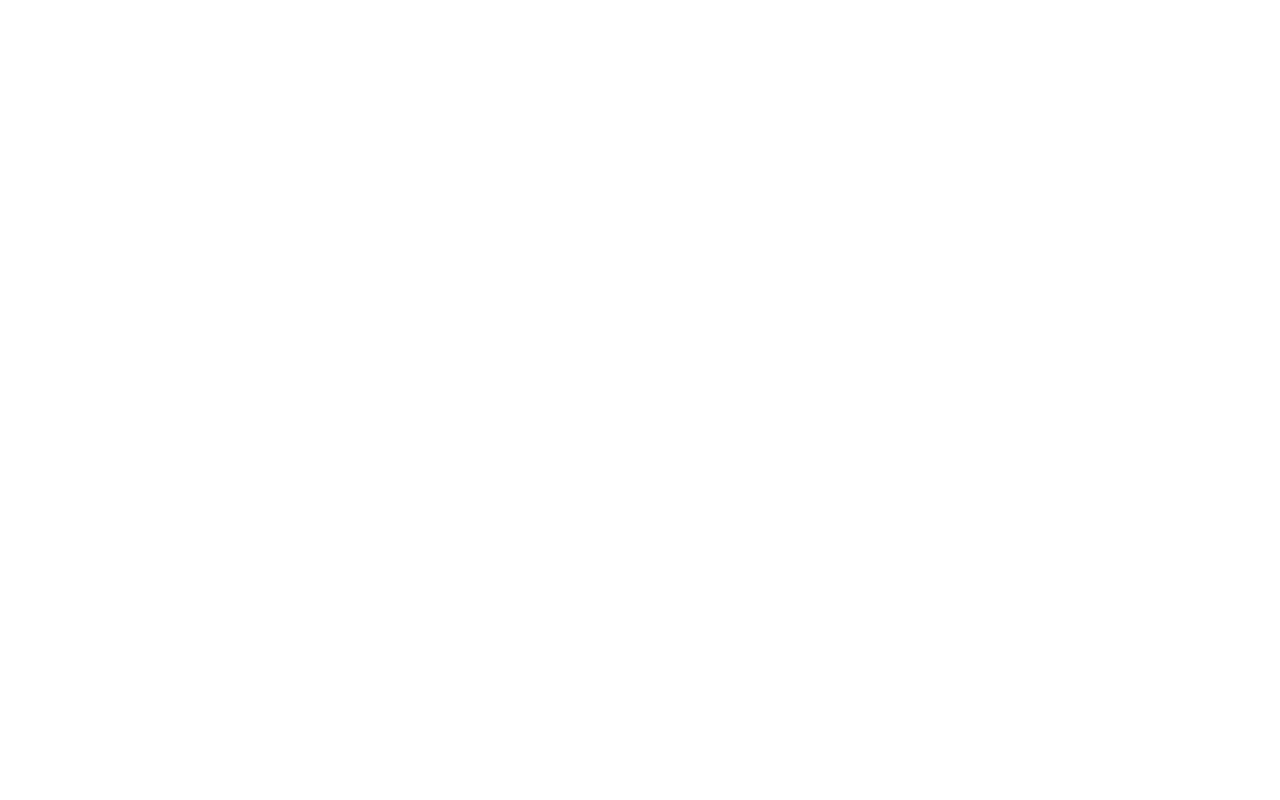
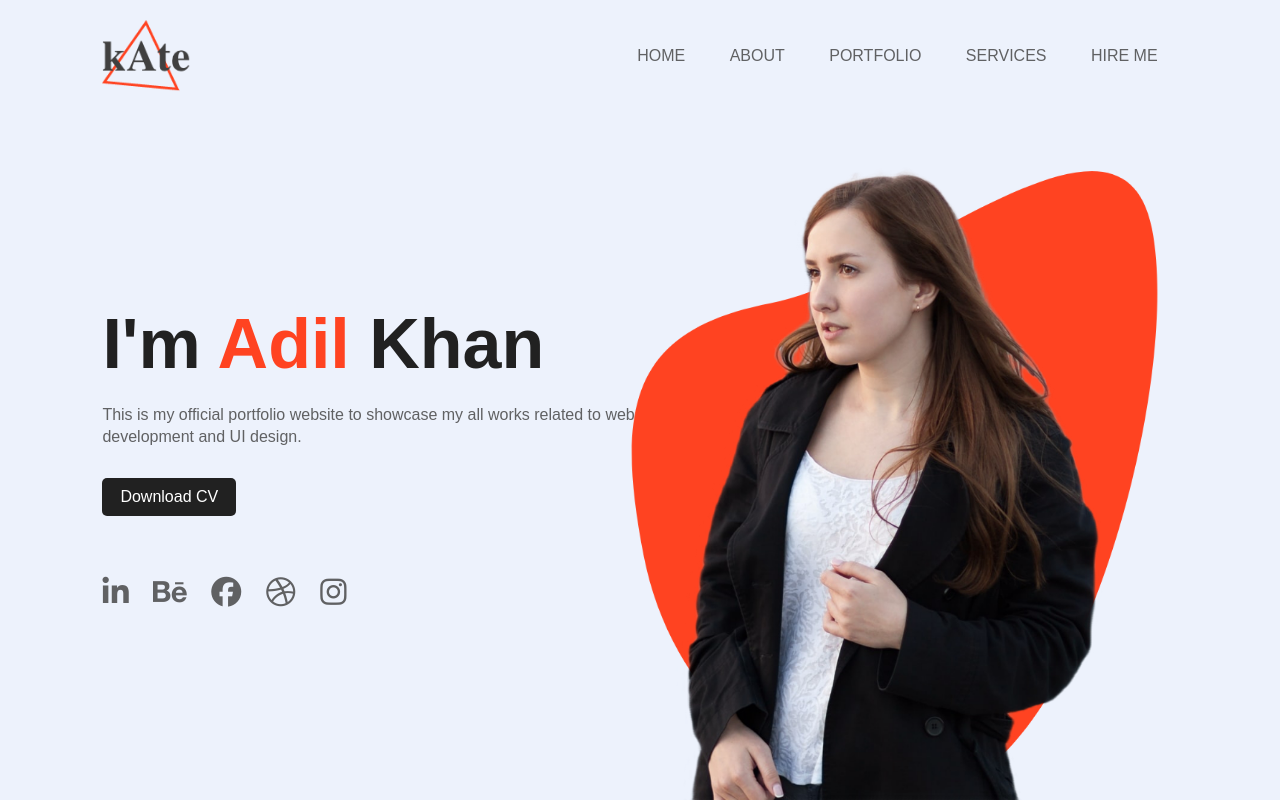
Before and after one commit to adilsts/Home-page-header, a plain HTML site: page index.html in a window 1280 px wide. Drawn offline with Linux system fonts and the light colour scheme.

Commit message:
html and css work done

```diff
--- a/index.html
+++ b/index.html
@@ -1,13 +1,48 @@
 <!DOCTYPE html>
 <html lang="en">
-<head>
-    <meta charset="UTF-8">
-    <meta name="viewport" content="width=device-width, initial-scale=1.0">
-    <link rel="stylesheet" href="style.css">
+  <head>
+    <meta charset="UTF-8" />
+    <meta name="viewport" content="width=device-width, initial-scale=1.0" />
+    <link rel="stylesheet" href="style.css" />
+    <script
+      src="https://kit.fontawesome.com/35507b1ead.js"
+      crossorigin="anonymous"
+    ></script>
     <title>Header Section</title>
-</head>
-<body>
+  </head>
+  <body>
+    <div class="hero">
+      <nav>
+        <img src="images/logo.png" alt="" class="logo" />
+        <ul>
+          <li><a href="#">HOME</a></li>
+          <li><a href="#">ABOUT</a></li>
+          <li><a href="#">PORTFOLIO</a></li>
+          <li><a href="#">SERVICES</a></li>
+          <li><a href="#">HIRE ME</a></li>
+        </ul>
+      </nav>
 
+      <div class="info">
+        <h1>I'm <span>Adil</span> Khan</h1>
+        <p>
+          This is my official portfolio website to showcase my all works related
+          to web <br />development and UI design.
+        </p>
+        <a href="">Download CV</a>
+      </div>
+      <div class="img-box">
+        <img src="images/pattern.png" alt="" class="back-img" />
+        <img src="images/girl.png" alt="" class="front-img" />
+      </div>
 
-</body>
+      <div class="social-links">
+        <a href="#"><i class="fa-brands fa-linkedin-in"></i></a>
+        <a href="#"><i class="fa-brands fa-behance"></i></a>
+        <a href="#"><i class="fa-brands fa-facebook"></i></a>
+        <a href="#"><i class="fa-brands fa-dribbble"></i></a>
+        <a href="#"><i class="fa-brands fa-instagram"></i></a>
+      </div>
+    </div>
+  </body>
 </html>
--- a/style.css
+++ b/style.css
@@ -3,3 +3,104 @@
     padding: 0;
     font-family: 'Poppins' , sans-serif;
 }
+
+.hero{
+    height: 100vh;
+    width: 100%;
+    background: #edf2fc;
+    font-family: sans-serif;
+    position: relative;
+
+}
+
+nav{
+    width: 84%;
+    margin: auto;
+    padding: 20px 0;
+    display: flex;
+    align-items: center;
+    justify-content: space-between;
+}
+
+.logo {
+    width: 100px;
+    cursor: pointer;
+}
+
+nav ul li {
+    display: inline-block;
+    list-style: none;
+    margin: 10px 20px;
+}
+
+nav ul li a {
+    text-decoration: none;
+    color: #606163;
+}
+nav ul li a:hover {
+    color: #ff4321;
+}
+.info {
+    margin-top: 15%;
+    margin-left: 8%;
+}
+
+.info h1{
+    font-size: 70px;
+    color: #212121;
+    margin-bottom: 20px;
+}
+.info h1 span{
+    color: #ff4321;
+}
+
+.info p{
+    color: #606163;
+    line-height: 22px;
+}
+
+.info a {
+    background: #212121;
+    padding: 10px 18px;
+    text-decoration: none;
+    color: #fff;
+    display: inline-block;
+    margin: 30px 0;
+    border-radius: 5px;
+}
+.img-box {
+    width: 45%;
+    height: 80%;
+    position: absolute;
+    bottom: 0;
+    right: 100px;
+
+}
+.img-box img {
+    height: 100%;
+    position: absolute;
+    left: 50%;
+    bottom: 0;
+    transform: translateX(-50%);
+    transition: bottom 1s , left 1s;
+}
+.img-box:hover .back-img{
+    bottom: 40px;
+}
+.img-box:hover .front-img{
+    left: 54%;
+}
+
+.social-links {
+    margin-left: 8%;
+    margin-top: 30px;
+}
+.social-links a {
+    font-size: 30px;
+    color: #606163;
+    margin-right: 20px;
+}
+
+.social-links a:hover{
+    color: #ff4321;
+}
```
Also changed, not shown: images/girl.png (added), images/logo.png (added), images/pattern.png (added).
